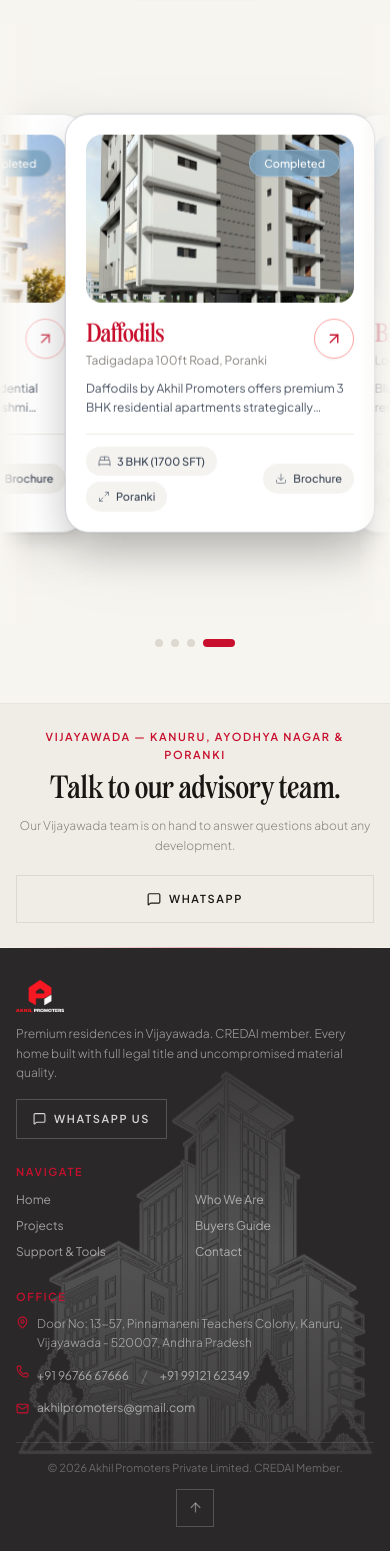
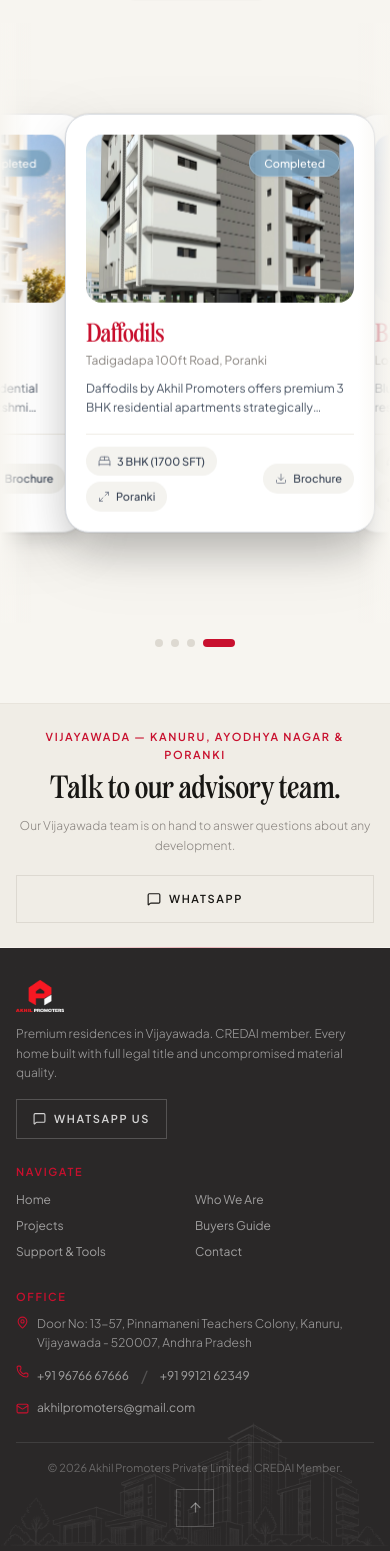
Before and after one commit to bb3agency/akhil-promoters-site, a React (Vite) app: page / in a window 390 px wide. Shown: the part 2257-3808 px from the top of the page. Built offline with nearby package versions, Linux system fonts and the light colour scheme.

Commit message:
feat: remove circular arrow buttons from project cards and sync mobile footer skyline image with desktop

```diff
--- a/src/components/layout/Footer.tsx
+++ b/src/components/layout/Footer.tsx
@@ -25,19 +25,12 @@
       >
         {/* ─── Architectural Background ───────── */}
         <div className="absolute inset-0 pointer-events-none z-0 flex items-end justify-center overflow-hidden">
-          {/* Mobile Viewport Background */}
-          <img
-            src="/images/footer-mobile-building.png"
-            alt=""
-            aria-hidden="true"
-            className="block sm:hidden w-full max-w-[360px] h-auto object-contain object-bottom opacity-20 select-none"
-          />
-          {/* Desktop Viewport Background */}
+          {/* Architectural Skyline Background (Desktop & Mobile Synced) */}
           <img
             src="/images/footer-skyline.png"
             alt=""
             aria-hidden="true"
-            className="hidden sm:block w-full max-w-[1800px] h-auto object-contain object-bottom opacity-20 select-none"
+            className="w-full max-w-[1800px] h-auto object-contain object-bottom opacity-20 select-none"
           />
           {/* Subtle gradient blend */}
           <div className="absolute inset-0 bg-gradient-to-t from-[#2A2828]/60 via-transparent to-[#2A2828]/90" />
--- a/src/pages/Home.tsx
+++ b/src/pages/Home.tsx
@@ -4,7 +4,6 @@
 import {
   ArrowRight,
   ArrowLeft,
-  ArrowUpRight,
   MessageSquare,
   BedDouble,
   Maximize2,
@@ -74,9 +73,8 @@
       {/* Card Content */}
       <div className="flex-1 flex flex-col justify-between">
         <div>
-          {/* Title & Circular Arrow Action Row */}
-          <div className="flex items-start justify-between gap-3 mb-2">
-            <div>
+          {/* Title & Location */}
+          <div className="mb-2">
             <Link
               to={isMain ? `/projects/${project.slug}` : '#'}
               onClick={(e) => {
@@ -95,23 +93,6 @@
             <p className="text-xs sm:text-[13px] text-[#8A8580] font-sans mt-1 font-normal">
               {project.location}
             </p>
-            </div>
-
-            <Link
-              to={isMain ? `/projects/${project.slug}` : '#'}
-              onClick={(e) => {
-                if (!isMain) e.preventDefault();
-              }}
-              tabIndex={isMain ? 0 : -1}
-              className={`w-10 h-10 rounded-full border border-red-300 text-[#C8102E] flex items-center justify-center flex-shrink-0 transition-all duration-300 shadow-xs ${
-                isMain
-                  ? 'group-hover:bg-[#C8102E] group-hover:text-white group-hover:border-[#C8102E] active:scale-95'
-                  : 'opacity-70'
-              }`}
-              aria-label={`View ${project.name} details`}
-            >
-              <ArrowUpRight size={18} strokeWidth={1.8} />
-            </Link>
           </div>
 
           {/* Overview Description */}
--- a/src/pages/Projects.tsx
+++ b/src/pages/Projects.tsx
@@ -1,7 +1,7 @@
 import React, { useState } from 'react';
 import { Link } from 'react-router-dom';
 import { motion } from 'motion/react';
-import { Search, ArrowUpRight, Download, BedDouble, Maximize2 } from 'lucide-react';
+import { Search, Download, BedDouble, Maximize2 } from 'lucide-react';
 import { projectData } from '../data';
 import { InquiryModal } from '../components/ui/InquiryModal';
 import {
@@ -183,9 +183,8 @@
                   {/* Card Content */}
                   <div className="flex-1 flex flex-col justify-between">
                     <div>
-                      {/* Title & Circular Arrow Action Row */}
-                      <div className="flex items-start justify-between gap-3 mb-2">
-                        <div>
+                      {/* Title & Location */}
+                      <div className="mb-2">
                         <Link to={`/projects/${project.slug}`} className="block">
                           <h3
                             className="text-2xl sm:text-[26px] font-serif font-normal text-[#C8102E] leading-tight tracking-tight hover:opacity-90 transition-opacity"
@@ -197,15 +196,6 @@
                         <p className="text-xs sm:text-[13px] text-[#8A8580] font-sans mt-1 font-normal">
                           {project.location}
                         </p>
-                        </div>
-
-                        <Link
-                          to={`/projects/${project.slug}`}
-                          className="w-10 h-10 rounded-full border border-red-300 text-[#C8102E] flex items-center justify-center flex-shrink-0 group-hover:bg-[#C8102E] group-hover:text-white group-hover:border-[#C8102E] transition-all duration-300 shadow-xs active:scale-95"
-                          aria-label={`View ${project.name} details`}
-                        >
-                          <ArrowUpRight size={18} strokeWidth={1.8} />
-                        </Link>
                       </div>
 
                       {/* Overview Description */}
```
Lines whose indentation alone changed are shown as unchanged.
